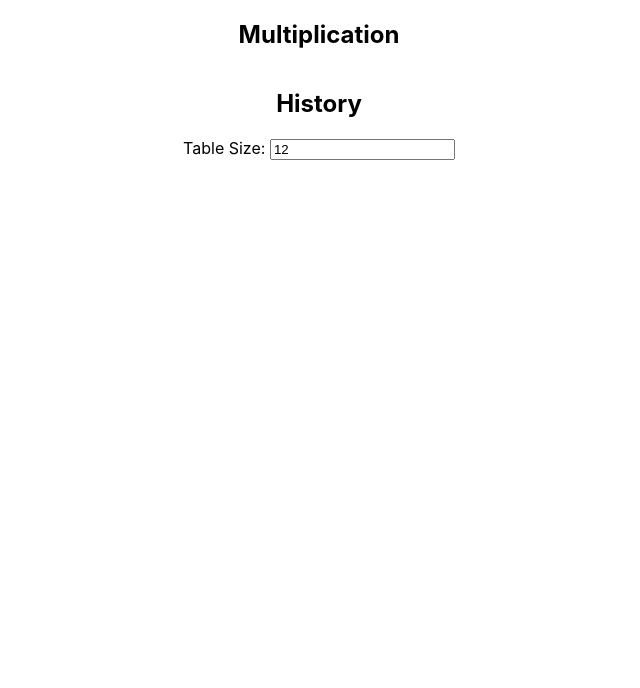
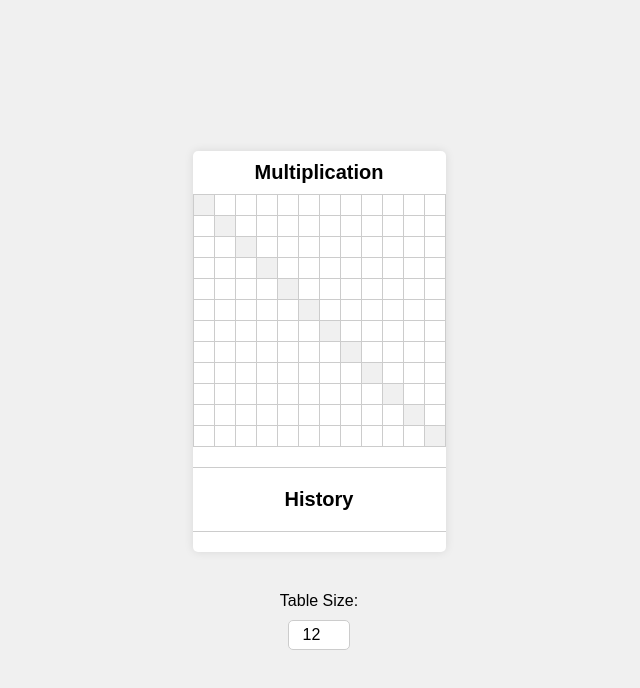
Before and after one commit to coffeemug17/UAS-Coding-Challenge-2023, a React (Create React App) app: page / in a window 1280 px wide. Shown: the top 688 px of the page, without its empty margins (321-961 px from the left). Built offline with nearby package versions, Linux system fonts and the light colour scheme.

Commit message:
some functionality multiplication table

```diff
--- a/src/App/App.css
+++ b/src/App/App.css
@@ -36,3 +36,104 @@
     transform: rotate(360deg);
   }
 }
+
+/* App Container */
+.App {
+  display: flex;
+  flex-direction: column;
+  align-items: center;
+  justify-content: center;
+  min-height: 100vh;
+  font-family: Arial, sans-serif;
+  background-color: #f0f0f0;
+}
+
+.container {
+  display: flex;
+  flex-direction: column;
+  align-items: center;
+  max-width: 50%;
+  margin: 20px;
+  box-shadow: 0 0 10px rgba(0, 0, 0, 0.1);
+  background-color: #fff;
+  border-radius: 5px;
+  overflow: hidden;
+}
+
+/* Table Size Controls */
+.sizing {
+  margin: 20px;
+  display: flex;
+  flex-direction: column;
+  align-items: center;
+}
+
+label {
+  font-size: 16px;
+  margin-bottom: 10px;
+}
+
+input[type="number"] {
+  padding: 5px;
+  font-size: 16px;
+  border: 1px solid #ccc;
+  border-radius: 5px;
+  width: 50px;
+  text-align: center;
+}
+
+/* Multiplication Table */
+.multiplication-table {
+  margin: 20px;
+  overflow: auto;
+}
+
+table {
+  border-collapse: collapse;
+  width: 100%;
+}
+
+td {
+  padding: 10px;
+  text-align: center;
+  border: 1px solid #ccc;
+  cursor: pointer;
+  user-select: none;
+  transition: background-color 0.2s;
+}
+
+td.highlight {
+  background-color: #f0f0f0;
+}
+
+/* History Panel */
+.history-panel {
+  margin: 20px;
+  padding: 10px;
+  border: 1px solid #ccc;
+  border-radius: 5px;
+  width: 100%;
+  max-height: 300px;
+  overflow-y: auto;
+}
+
+h2 {
+  font-size: 20px;
+  margin: 10px 0;
+}
+
+ul {
+  list-style-type: none;
+  padding: 0;
+  margin: 0;
+}
+
+li {
+  font-size: 16px;
+  margin-bottom: 5px;
+}
+
+/* Hover effect for cells */
+td:hover {
+  background-color: #e0e0e0;
+}
--- a/src/App/App.jsx
+++ b/src/App/App.jsx
@@ -17,7 +17,7 @@ function App() {
         <input type="number"
           id="tableSize"
           value={tableSize}
-          onChange={(e) => setTableSize(parseInt(e.target.value, 12))}
+          onChange={(e) => setTableSize(parseInt(e.target.value))}
         />
       </div>
     </div>
--- a/src/Components/MultiplicationPanel/MultiplicationPanel.jsx
+++ b/src/Components/MultiplicationPanel/MultiplicationPanel.jsx
@@ -1,7 +1,7 @@
 import { useState } from "react";
 import "./MultiplicationPanel.css";
 
-export default function MultiplicationPanel() {
+export default function MultiplicationPanel({ size }) {
     const [history, setHistory] = useState([]);
     const [currProd, setCurrProd] = useState(null);
 
@@ -20,6 +20,18 @@ export default function MultiplicationPanel() {
             <h2>Multiplication</h2>
             <table>
                 <tbody>
+                    {Array.from({ length: size }).map((_, row) => (
+                        <tr key={row}>
+                            {Array.from({ length: size }).map((_, col) => (
+                                <td key={col}
+                                    className={row === col ? 'highlight' : ''}
+                                    onClick={() => handleClick(row + 1, col + 1)}
+                                >
+                                    {row === col ? '' : currProd}
+                                </td>
+                            ))}
+                        </tr>
+                    ))}
                 </tbody>
             </table>
         </div>
```
